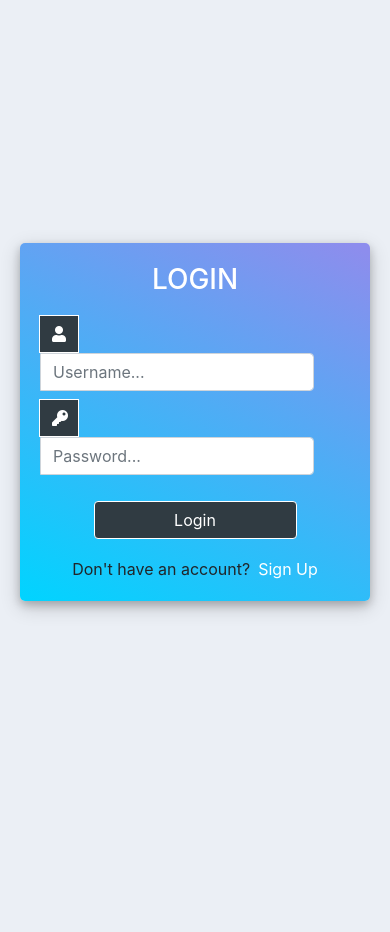
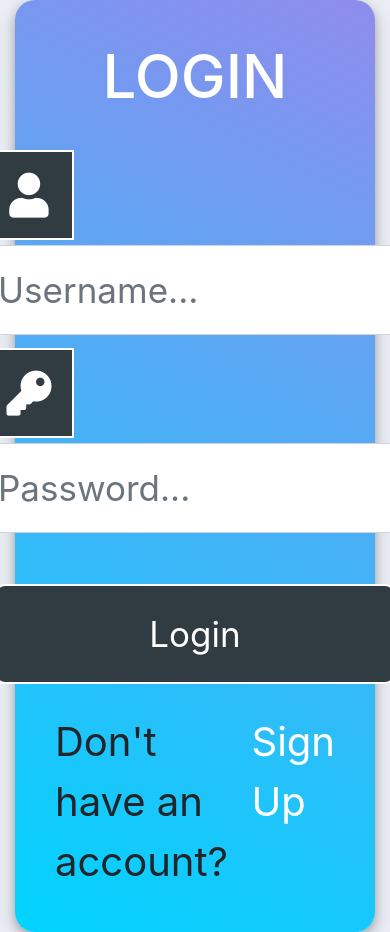
Before and after one commit to SzymCode/RegistrationDjango, a Django app: page /login/ in a window 390 px wide; the page is wider, and only the part inside the window is pictured. Before the commit the page ends 613 px from the top of that part, so only its background shows below. Run offline with Django 4.2, Linux system fonts and the light colour scheme; some libraries are stand-ins or nearby versions.

Commit message:
Scale on mobile, UI fixes + CSS files

```diff
--- /dev/null
+++ b/accounts/static/login_style.css
@@ -0,0 +1,37 @@
+		.signin_btn {
+			width: 70%;
+			border: 1px solid white;
+			background: #303b42;
+			color: white;
+			margin-top: 0;
+			margin-bottom: 0;
+		}
+		.form-control{
+			border-radius: 0;
+		}
+		.form-control{
+		border-top-right-radius: 5px;
+		border-bottom-right-radius: 5px;
+		}
+
+
+@media (max-width: 1000px) {
+
+	h3 {
+		font-size: 60px;
+	}
+	.signin_btn {
+		width: 400px;
+		height: 100px;
+		font-size: 35px;
+		border: 2px solid white;
+		border-radius: 10px;
+		margin-top: 20px;
+		margin-bottom: 10px;
+	}
+
+	.form-control{
+		border-top-right-radius: 10px;
+		border-bottom-right-radius: 10px;
+	}
+}
--- /dev/null
+++ b/accounts/static/style.css
@@ -0,0 +1,79 @@
+body,
+		html {
+			margin: 0;
+			padding: 0;
+			height: 100%;
+			background: #ebeff5;
+		}
+		.user_card {
+			width: 350px;
+			margin-top: auto;
+			margin-bottom: auto;
+			background: linear-gradient(206deg, rgba(141,141,237,1) 2%, rgba(0,212,255,1) 100%);
+			position: relative;
+			display: flex;
+			justify-content: center;
+			flex-direction: column;
+			padding: 20px;
+			box-shadow: 0 4px 8px 0 rgba(0, 0, 0, 0.2), 0 6px 20px 0 rgba(0, 0, 0, 0.19);
+			border-radius: 5px;
+
+		}
+		.form_container {
+			margin-top: 10px;
+		}
+		#form-title{
+			color: white;
+		}
+
+		.login_container {
+			padding: 10px;
+		}
+		.input-group-text {
+			background: #303b42;
+			color: white;
+            width: 40px;
+            height: 38px;
+			border: 1px solid white
+		}
+
+		#messages{
+			color: black;
+			padding: 10px;
+			margin-top: 15px;
+		}
+
+@media (max-width: 1000px) {
+    .fa-key {
+        width: 100px;
+        font-size: 45px;
+    }
+	.fa-user{
+		width: 100px;
+		font-size: 45px;
+	}
+	.user_card {
+		width: 100%;
+		font-size: 40px;
+		border-radius: 20px;
+		padding: 40px;
+  	}
+	.input-group-text {
+		background: #303b42;
+		color: white;
+		width: 90px;
+		height: 90px;
+		border-color: white;
+		border-width: 2px;
+		margin-bottom: 5px;
+	}
+
+	.form_container {
+		margin-top: 30px;
+	}
+	.form-control{
+		height: 90px;
+		font-size: 35px;
+		margin-bottom: 5px;
+	}
+}
--- a/accounts/templates/login.html
+++ b/accounts/templates/login.html
@@ -1,3 +1,4 @@
+{% load static %}
 <!DOCTYPE html>
 <html>
 
@@ -6,64 +7,8 @@
 	<link rel="stylesheet" href="https://stackpath.bootstrapcdn.com/bootstrap/4.1.3/css/bootstrap.min.css" integrity="sha384-MCw98/SFnGE8fJT3GXwEOngsV7Zt27NXFoaoApmYm81iuXoPkFOJwJ8ERdknLPMO" crossorigin="anonymous">
 	<script src="https://ajax.googleapis.com/ajax/libs/jquery/3.3.1/jquery.min.js"></script>
 	<link rel="stylesheet" href="https://use.fontawesome.com/releases/v5.6.1/css/all.css" integrity="sha384-gfdkjb5BdAXd+lj+gudLWI+BXq4IuLW5IT+brZEZsLFm++aCMlF1V92rMkPaX4PP" crossorigin="anonymous">
-
-
-	<style>
-		body,
-		html {
-			margin: 0;
-			padding: 0;
-			height: 100%;
-			background: #ebeff5;
-		}
-		.user_card {
-			width: 350px;
-			margin-top: auto;
-			margin-bottom: auto;
-			background: linear-gradient(206deg, rgba(141,141,237,1) 2%, rgba(0,212,255,1) 100%);
-			position: relative;
-			display: flex;
-			justify-content: center;
-			flex-direction: column;
-			padding: 20px;
-			box-shadow: 0 4px 8px 0 rgba(0, 0, 0, 0.2), 0 6px 20px 0 rgba(0, 0, 0, 0.19);
-			border-radius: 5px;
-
-		}
-
-		.form_container {
-			margin-top: 10px;
-		}
-		#form-title{
-			color: white;
-		}
-
-		.signin_btn {
-			width: 70%;
-            border: 1px solid white;
-			background: #303b42;
-			color: white;
-		}
-		.login_container {
-			padding: 10px;
-		}
-		.input-group-text {
-			background: #303b42;
-			color: white;
-            width: 40px;
-            height: 38px;
-            border: 1px solid white;
-		}
-
-		#messages{
-			color: white;
-			padding: 10px;
-			margin-top: 15px;
-		}
-        .form-control{
-			border-radius: 0 0.25rem 0.25rem 0;
-		}
-	</style>
+    <link rel="stylesheet" href="{% static 'login_style.css' %}">
+    <link rel="stylesheet" href="{% static 'style.css' %}">
 
 </head>
 <body>
@@ -77,11 +22,10 @@
 				<div class="d-flex justify-content-center form_container">
 					<form method="POST" action="">
 						{% csrf_token %}
-						<div class="input-group mb-">
+						<div class="input-group mb">
 							<div class="input-group-append">
 								<span class="input-group-text"><i class="fas fa-user"></i></span>
 							</div>
-
                             <label>
                                 <input type="text" name="username" placeholder="Username..." class="form-control">
                             </label>
@@ -91,7 +35,6 @@
 							<div class="input-group-append">
 								<span class="input-group-text"><i class="fas fa-key"></i></span>
 							</div>
-
                             <label>
                                 <input type="password" name="password" placeholder="Password..." class="form-control" >
                             </label>
@@ -109,12 +52,11 @@
 
 				<div class="mt-2">
 					<div class="d-flex justify-content-center links">
-						Don't have an account? <a href="{% url 'register' %}" class="ml-2" style="text-decoration: none; color: white;">Sign Up</a>
+						Don't have an account? <a href="{% url 'register' %}" class="ml-2"  style="text-decoration: none; color: white;">Sign Up</a>
 					</div>
 				</div>
 			</div>
 		</div>
 	</div>
 </body>
-
 </html>
--- a/accounts/templates/main.html
+++ b/accounts/templates/main.html
@@ -11,6 +11,5 @@
 </head>
 <body>
 	{%  include 'navbar.html' %}
-
 </body>
 </html>
```
Also changed, not shown: accounts/static/register_style.css (added, +31 -0 lines), accounts/templates/register.html (+4 -46 lines).
